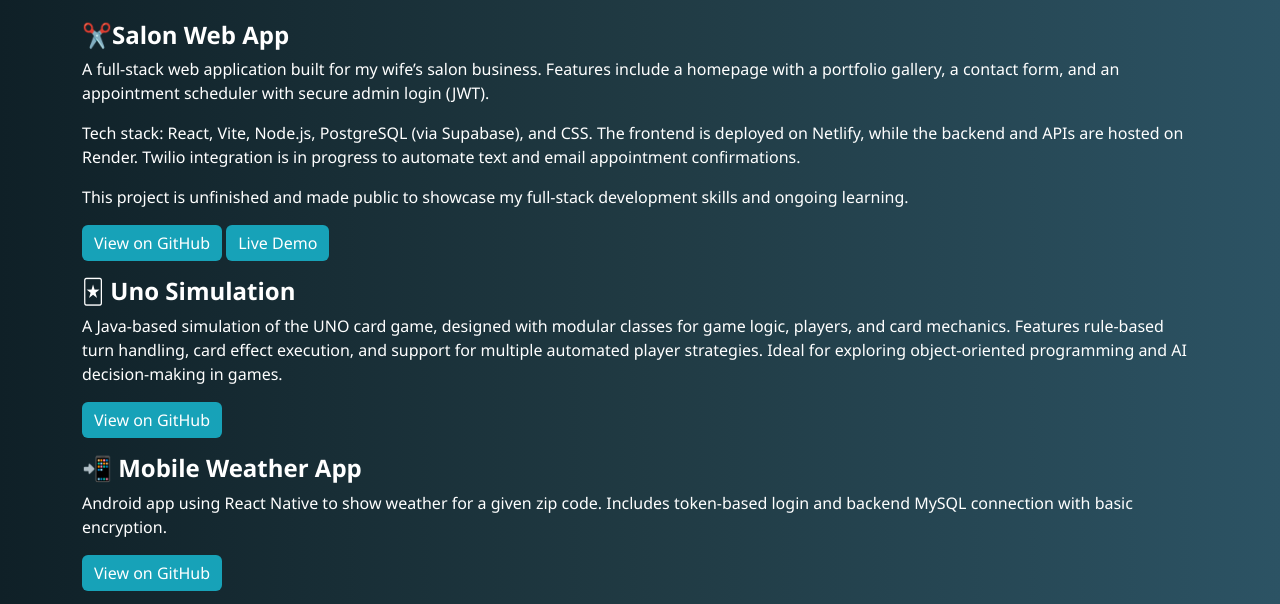
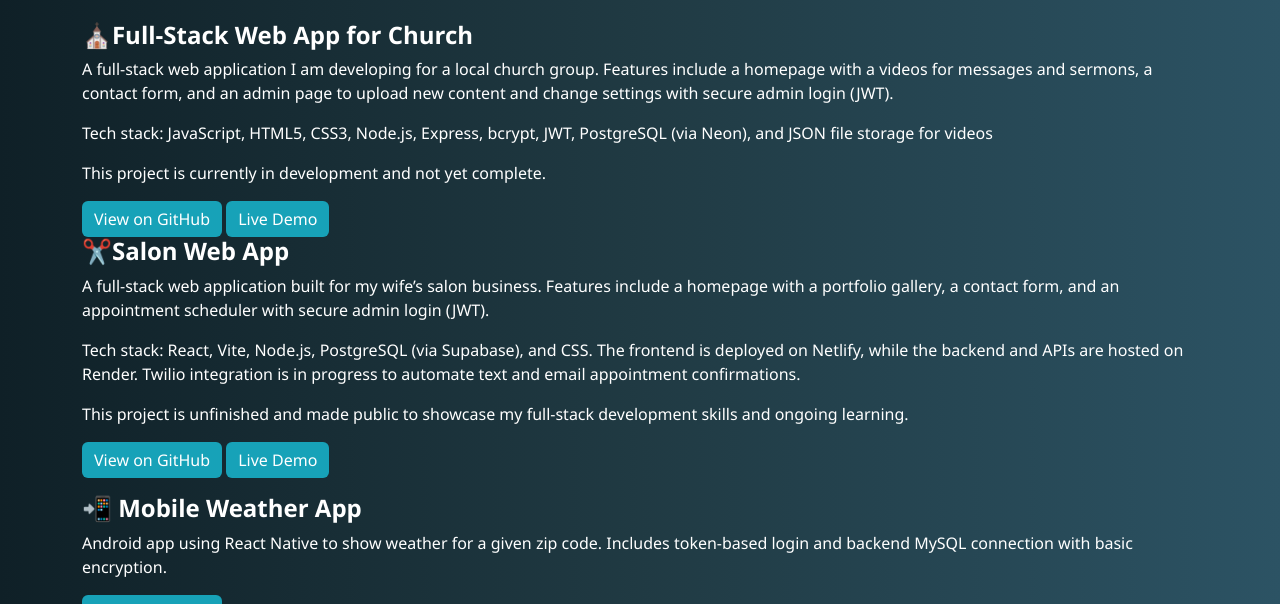
Before and after one commit to colecoombs/Website, a website built with Vite: page index.html in a window 1280 px wide. Shown: the part 577-1181 px from the top of the page. Built offline with nearby package versions, Linux system fonts and the light colour scheme; no server answers.

Commit message:
updated project list to include most recent project for a church

```diff
--- a/index.html
+++ b/index.html
@@ -33,15 +33,20 @@
     <section>
       <h2 class="mb-4">Projects</h2>
 
-<!--       <div class="project">
-        <h4>✂️ <a href="https://github.com/colecoombs/salon-web-app" target="_blank" class="project-link">Salon Web App</a></h4>
-        <p>A personal project I am developing.<strong> This is a work in progress. It is unfinished and will continue to be updated as I push commits to the repo.</strong></p>
-        <p>A full-stack web application for my wife's salon business, featuring a homepage with a portfolio gallery, contact form, and appointment scheduler. It now features an admin page with secure login using JWT that allows the admin to view all appointments.</p>
-        <p>  Built with React, Vite, JavaScript, Node.js, CSS, and PostgreSQL via Supabase. Made public and hosted to showcase my ongoing work and growth as a full-stack developer. Frontend deployed to Netlify. Follows a client-server architecture where the server and API handling are
-             hosted on Render. Currently in the process of implementing Twilio to automatically confirm appointments. </p>
-        <a href="https://github.com/colecoombs/salon-web-app" class="btn btn-md btn-primary">View on GitHub</a> <a href="https://salon-web-app.netlify.app/" class="btn btn-md btn-primary" target="_blank">Live Demo</a>
-        </a>
-      </div> -->
+      <div>
+        <h4>⛪<a href="https://coles-project.netlify.app/" target="_blank" class="project-link">Full-Stack Web App for Church</a></h4>
+        <p>
+          A full-stack web application I am developing for a local church group. Features include a homepage with a videos for messages and sermons, a contact form, and an admin page to upload new content and change settings with secure admin login (JWT).
+        </p>
+        <p>
+          Tech stack: JavaScript, HTML5, CSS3, Node.js, Express, bcrypt, JWT, PostgreSQL (via Neon), and JSON file storage for videos
+        </p>
+        <p>
+          This project is currently in development and not yet complete.
+        </p>
+        <a href="https://github.com/colecoombs/church_project" class="btn btn-md btn-primary">View on GitHub</a>
+        <a href="https://coles-project.netlify.app/" class="btn btn-md btn-primary" target="_blank">Live Demo</a>
+      </div>
 
       <div class="project">
         <h4>✂️<a href="https://github.com/colecoombs/salon-web-app" target="_blank" class="project-link">Salon Web App</a></h4>
@@ -56,14 +61,6 @@
         </p>
         <a href="https://github.com/colecoombs/salon-web-app" class="btn btn-md btn-primary">View on GitHub</a>
         <a href="https://hairwaytoheaven.org/" class="btn btn-md btn-primary" target="_blank">Live Demo</a>
-      </div>
-
-
-      <div class="project">
-        <h4>🃏 <a href="https://github.com/colecoombs/uno-simulation" target="_blank" class="project-link">Uno Simulation</a></h4>
-        <p>A Java-based simulation of the UNO card game, designed with modular classes for game logic, players, and card mechanics. Features rule-based turn handling, card effect execution, and support for multiple automated player strategies.
-           Ideal for exploring object-oriented programming and AI decision-making in games.</p>
-        <a href="https://github.com/colecoombs/uno-simulation" class="btn btn-md btn-primary">View on GitHub</a>
       </div>
 
       <div class="project">
```
